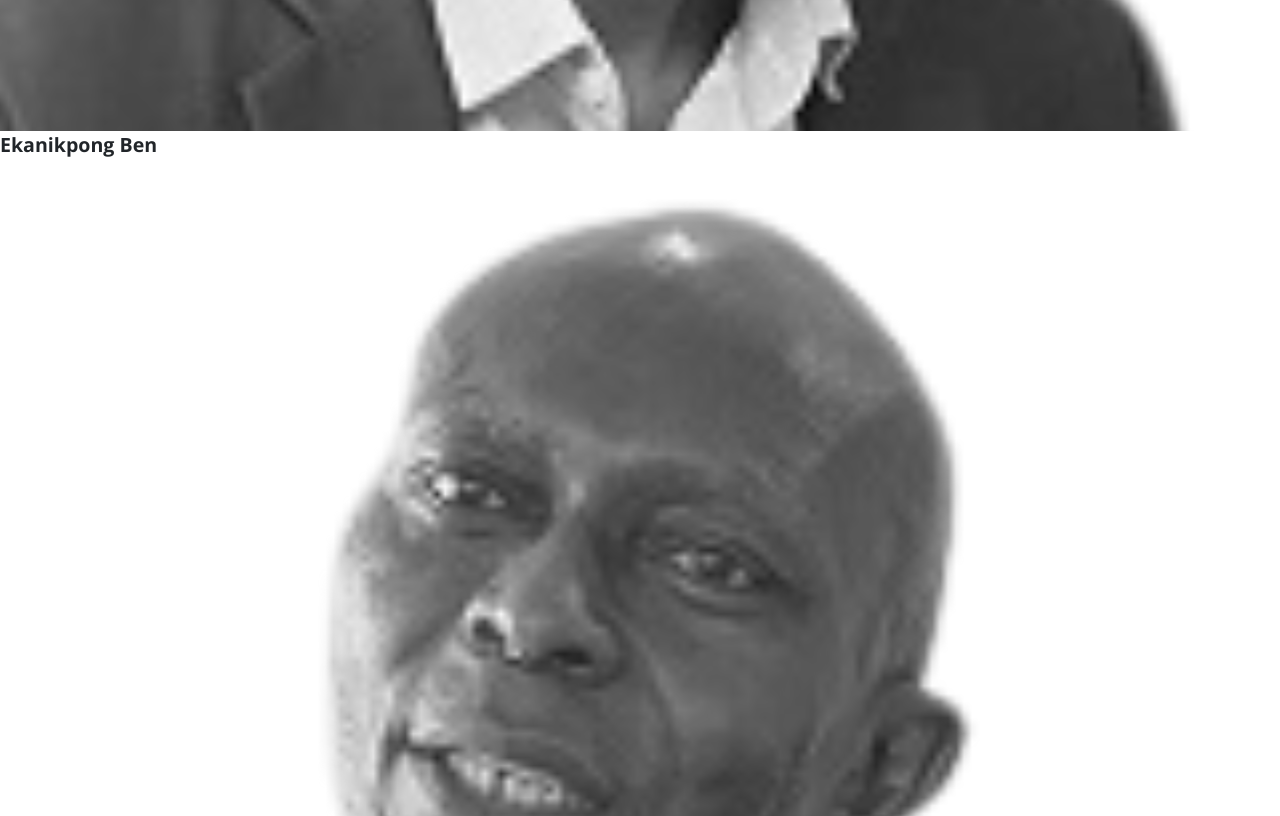
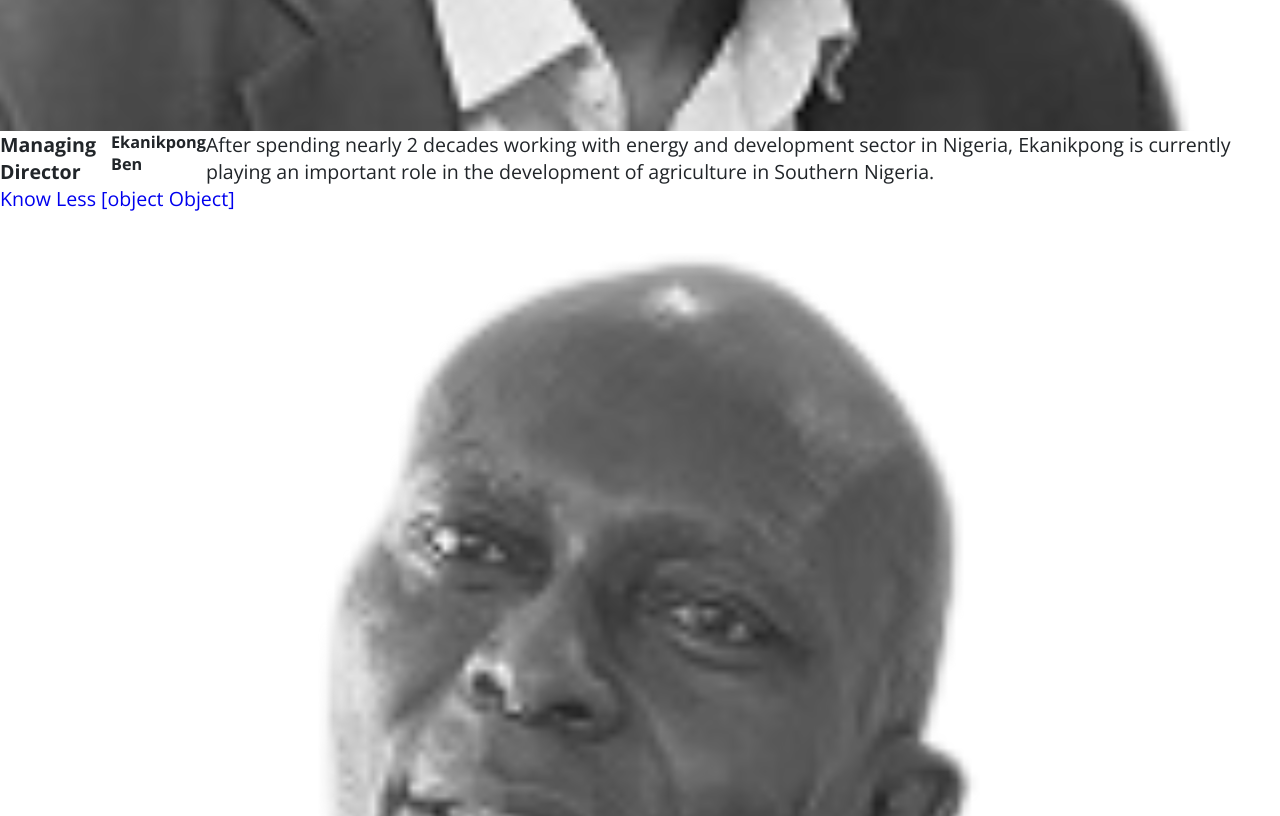
Before and after one commit to AbayomiOlaoye/elkanis_official_website, a React (Create React App) app: page /about-us in a window 1280 px wide. Shown: the part 2340-3156 px from the top of the page. Built offline with nearby package versions, Linux system fonts and the light colour scheme.

Commit message:
Render Team details conditionally

```diff
--- a/src/components/pages/About.js
+++ b/src/components/pages/About.js
@@ -2,6 +2,7 @@ import React from 'react';
 import Top from '../sections/aboutUs/top';
 import riceTrans from '../../assets/generic/rice_trans.png';
 import Team from '../../storage/team';
+import Member from '../sub/member';
 
 const About = () => {
   const handleClick = () => {
@@ -91,12 +92,7 @@ const About = () => {
         </div>
         <div className="team--div grid">
           {Team.map((member) => (
-            <div className="team--member flex column" key={member.id}>
-              <img src={member.image} alt={member.name} className="team--img" />
-              <h4 className="team--name">{member.name}</h4>
-              <h5 className="team--role">{member.role}</h5>
-              <p className="team--text">{member.text}</p>
-            </div>
+            <Member key={member.id} member={member} />
           ))}
         </div>
       </article>
--- /dev/null
+++ b/src/components/sub/member.js
@@ -0,0 +1,78 @@
+import { MdKeyboardArrowUp } from 'react-icons/md';
+/* eslint-disable jsx-a11y/anchor-is-valid */
+import React, { useState } from 'react';
+import PropTypes from 'prop-types';
+import { IoIosArrowDown } from 'react-icons/io';
+
+const Member = ({ key, member }) => {
+  const partial = (
+    <div className="team--action flex">
+      <h4 className="team--name">{member.designation}</h4>
+      <h5 className="team--role">{member.name}</h5>
+      <p className="team--text">{member.headshot}</p>
+    </div>
+  );
+
+  const full = (
+    <div className="full team--action flex">
+      <h4 className="team--name">{member.designation}</h4>
+      <h5 className="team--role">{member.name}</h5>
+      <p className="team--text">{member.Intro}</p>
+      <div className="team--skills flex">
+
+        <div className="team--skills--left flex column">
+          <h5 className="team--skills--title">Expertise</h5>
+          <ul className="team--skills--list">
+            {member.expertise.map((skill) => (
+              <li className="team--skills--item" key={skill}>
+                {skill}
+              </li>
+            ))}
+          </ul>
+        </div>
+
+        <div className="team--skills--right flex column">
+          <h5 className="team--skills--title">Skills</h5>
+          <ul className="team--skills--list">
+            {member.skills.map((skill) => (
+              <li className="team--skills--item" key={skill}>
+                {skill}
+              </li>
+            ))}
+          </ul>
+        </div>
+      </div>
+    </div>
+  );
+
+  const [isReadMore, setIsReadMore] = useState(false);
+
+  const ReadMore = () => {
+    setIsReadMore(!isReadMore);
+  };
+
+  return (
+    <div className="team--member flex column" key={key}>
+      <img src={member.image} alt={member.name} className="team--img" />
+      { isReadMore ? full : partial }
+      <a href="#" className="team--action--text" onClick={ReadMore}>
+        { isReadMore ? `Know More ${<IoIosArrowDown />}` : `Know Less ${<MdKeyboardArrowUp />}`}
+      </a>
+    </div>
+  );
+};
+
+Member.propTypes = {
+  key: PropTypes.number.isRequired,
+  member: PropTypes.shape({
+    name: PropTypes.string.isRequired,
+    designation: PropTypes.string.isRequired,
+    headshot: PropTypes.string.isRequired,
+    image: PropTypes.string.isRequired,
+    Intro: PropTypes.string.isRequired,
+    expertise: PropTypes.arrayOf(PropTypes.string).isRequired,
+    skills: PropTypes.arrayOf(PropTypes.string).isRequired,
+  }).isRequired,
+};
+
+export default Member;
```
